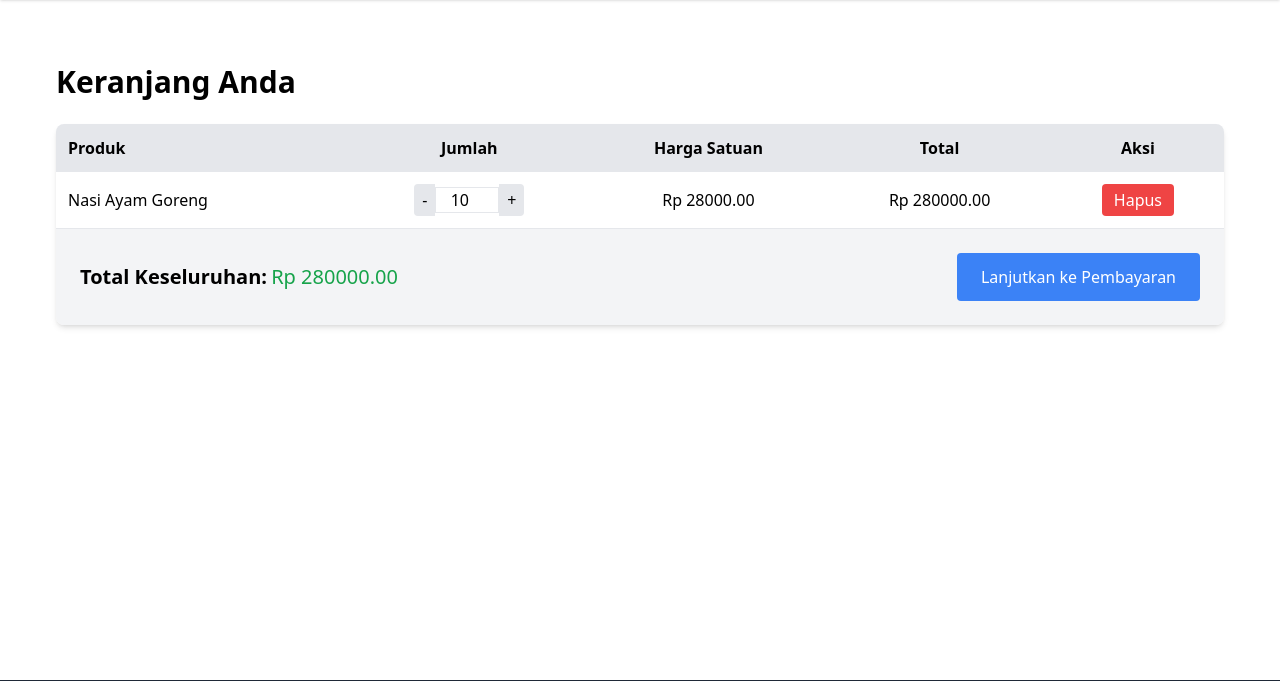
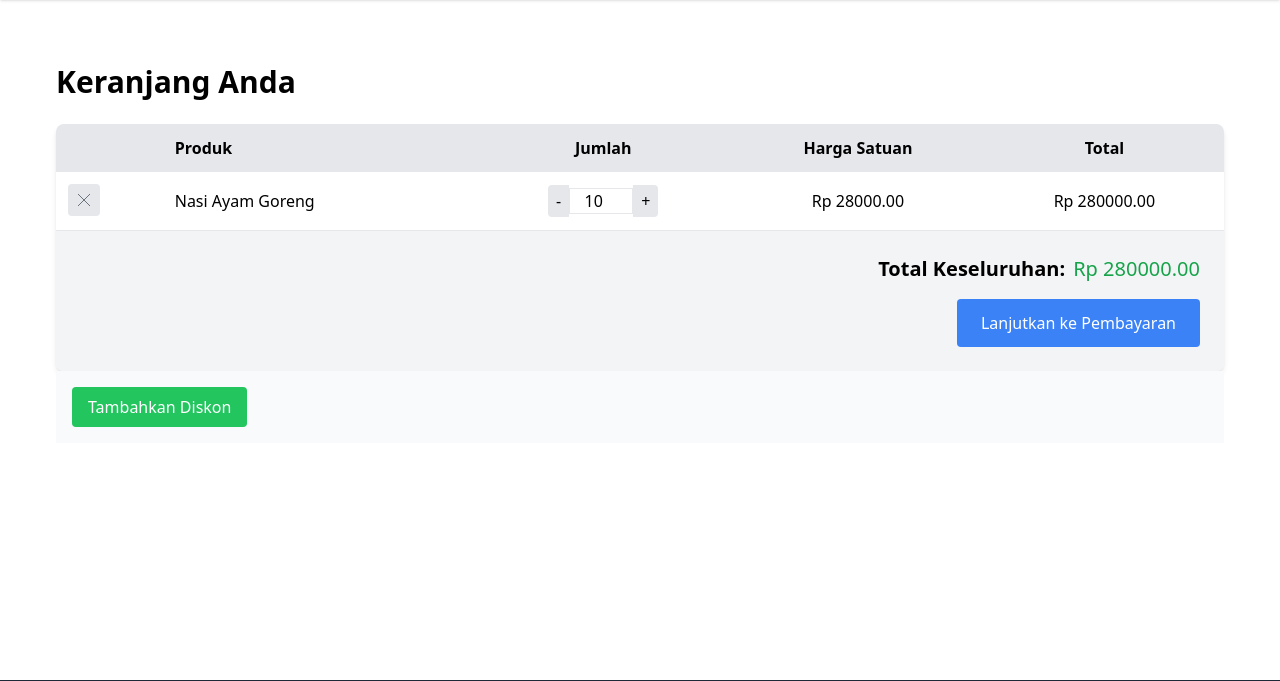
Before and after one commit to PKPL-55/fofoodfafa, a Django app: page /checkout/cart/ in a window 1280 px wide. Shown: the part 64-745 px from the top of the page. Run offline with Django 5.2, Linux system fonts and the light colour scheme; a user stored in the database is signed in; data comes from the database, SQL or seed files in the repository; tables that the repository leaves empty hold one stand-in row (values such as "Sample post"); some libraries are stand-ins or nearby versions.

Commit message:
Add diskon input form

```diff
--- a/checkout/templates/view_cart.html
+++ b/checkout/templates/view_cart.html
@@ -10,16 +10,24 @@
             <table class="w-full">
                 <thead class="bg-gray-200">
                     <tr>
+                        <th class="p-3 text-left"></th>
                         <th class="p-3 text-left">Produk</th>
                         <th class="p-3 text-center">Jumlah</th>
                         <th class="p-3 text-center">Harga Satuan</th>
                         <th class="p-3 text-center">Total</th>
-                        <th class="p-3 text-center">Aksi</th>
                     </tr>
                 </thead>
                 <tbody>
                     {% for item in cart_items %}
                     <tr class="border-b">
+                        <td class="p-3">
+                            <button onclick="removeFromCart({{ item.id }})"
+                                    class="bg-gray-200 hover:bg-red-500 text-gray-500 px-1 py-1 hover:text-white rounded">
+                                <svg xmlns="http://www.w3.org/2000/svg" class="h-6 w-6" fill="none" viewBox="0 0 24 24" stroke="currentColor">
+                                    <path strokeLinecap="round" strokeLinejoin="round" strokeWidth={2} d="M6 18L18 6M6 6l12 12" />
+                                </svg>
+                            </button>
+                        </td>
                         <td class="p-3">
                             <span>{{ item.product.nama }}</span>
                         </td>
@@ -39,26 +47,29 @@
                         </td>
                         <td class="p-3 text-center">Rp {{ item.product.harga|floatformat:2 }}</td>
                         <td class="p-3 text-center">Rp {{ item.get_total_price|floatformat:2 }}</td>
-                        <td class="p-3 text-center">
-                            <button onclick="removeFromCart({{ item.id }})"
-                                    class="bg-red-500 text-white px-3 py-1 rounded">
-                                Hapus
-                            </button>
-                        </td>
                     </tr>
                     {% endfor %}
                 </tbody>
             </table>
 
-            <div class="p-6 bg-gray-100 flex justify-between items-center">
-                <div>
-                    <span class="text-xl font-bold">Total Keseluruhan:</span>
-                    <span class="text-xl text-green-600">Rp {{ total_price|floatformat:2 }}</span>
+            <div class="p-6 bg-gray-100 flex flex-col items-end">
+                <div class="flex flex-col items-end mb-4">
+                    <div class="flex items-center space-x-2">
+                        <span class="text-xl font-bold">Total Keseluruhan:</span>
+                        <span class="text-xl text-green-600">Rp {{ total_price|floatformat:2 }}</span>
+                    </div>
                 </div>
                 <button class="bg-blue-500 text-white px-6 py-3 rounded hover:bg-blue-600">
                     Lanjutkan ke Pembayaran
                 </button>
             </div>
+        </div>
+
+        <!-- Tambahkan Diskon Button -->
+        <div class="p-4 bg-gray-50">
+            <button onclick="openDiscountModal()" class="bg-green-500 text-white px-4 py-2 rounded hover:bg-green-600">
+                Tambahkan Diskon
+            </button>
         </div>
     {% else %}
         <div class="text-center p-6 bg-gray-100 rounded-lg">
@@ -68,6 +79,32 @@
             </a>
         </div>
     {% endif %}
+</div>
+
+<!-- Discount Modal -->
+<div id="discountModal" class="fixed inset-0 bg-black bg-opacity-50 z-50 hidden flex items-center justify-center">
+    <div class="bg-white p-6 rounded-lg shadow-xl w-96">
+        <div class="flex justify-between items-center mb-4">
+            <h2 class="text-xl font-bold">Masukkan Kode Diskon</h2>
+            <button onclick="closeDiscountModal()" class="text-gray-600 hover:text-gray-900">
+                <svg xmlns="http://www.w3.org/2000/svg" class="h-6 w-6" fill="none" viewBox="0 0 24 24" stroke="currentColor">
+                    <path strokeLinecap="round" strokeLinejoin="round" strokeWidth={2} d="M6 18L18 6M6 6l12 12" />
+                </svg>
+            </button>
+        </div>
+        <input type="text" id="discountCode"
+                placeholder="Masukkan kode diskon"
+                class="w-full p-2 border rounded mb-4"
+                pattern="[a-zA-Z0-9]">
+        <div class="flex justify-between">
+            <button onclick="closeDiscountModal()" class="bg-gray-300 text-gray-700 px-4 py-2 rounded mr-2">
+                Cancel
+            </button>
+            <button onclick="applyDiscount()" class="bg-green-500 text-white px-4 py-2 rounded">
+                Apply
+            </button>
+        </div>
+    </div>
 </div>
 
 <script>
@@ -113,6 +150,34 @@ function removeFromCart(cartItemId) {
     });
 }
 
+// Discount Modal Functions
+function openDiscountModal() {
+    document.getElementById('discountModal').classList.remove('hidden');
+}
+
+function closeDiscountModal() {
+    document.getElementById('discountModal').classList.add('hidden');
+}
+
+function applyDiscount() {
+    // Sanitasi input
+    const rawDiscountCode = document.getElementById('discountCode').value;
+    const discountCode = rawDiscountCode
+        .trim()  // Hapus spasi di awal dan akhir
+        .replace(/[<>&'"]/g, '')  // Hapus karakter berbahaya
+        .replace(/[^a-zA-Z0-9-]/g, '')  // Hanya karakter alfanumerik dan strip
+        .substring(0, 10);  // Batasi panjang
+
+    // Validasi input tambahan
+    if (!discountCode) {
+        alert('Kode diskon tidak valid');
+        return;
+    }
+
+    // TODO: Implementasi diskon
+    document.getElementById('discountModal').classList.add('hidden');
+}
+
 // Function to get CSRF token from cookies
 function getCookie(name) {
     let cookieValue = null;
```
